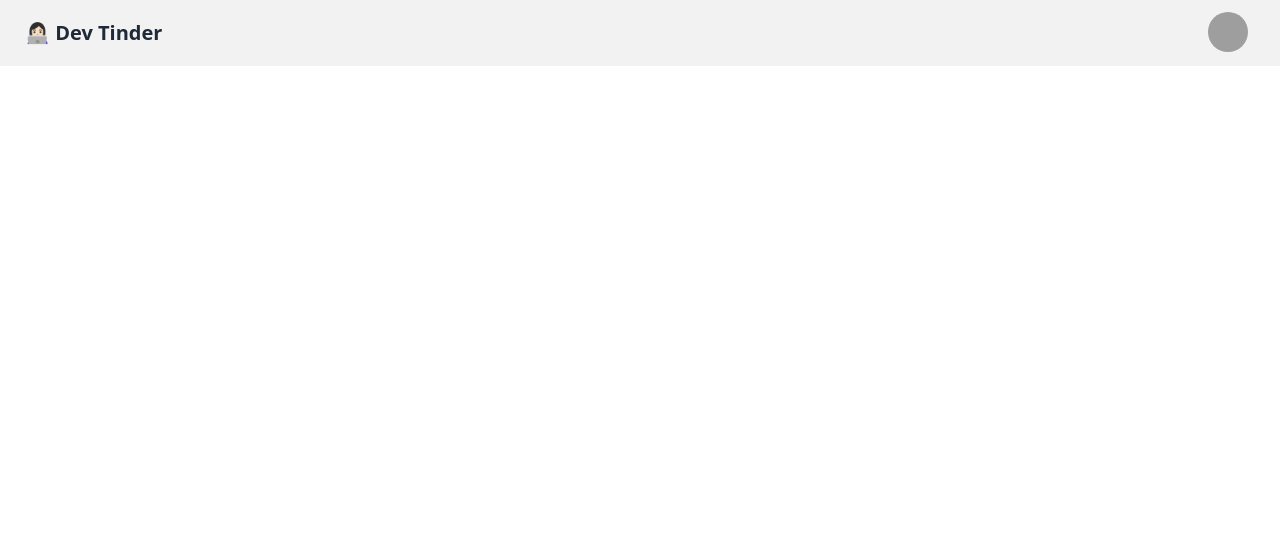
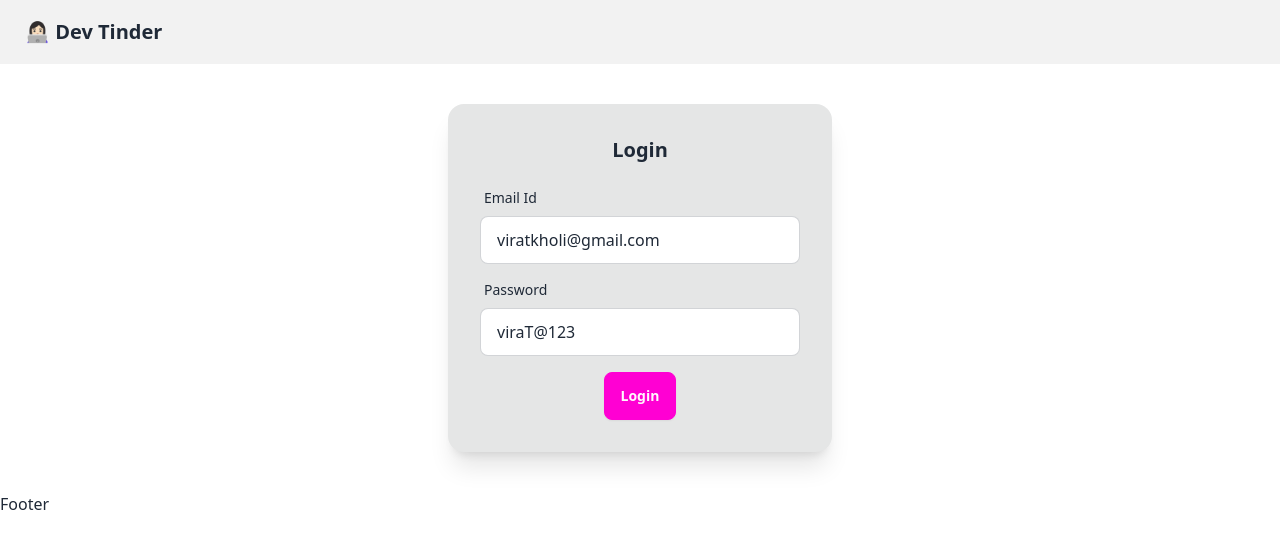
Before and after one commit to DhanashreeBalaji/devTinder-web, a React (Vite) app: page /login in a window 1280 px wide. Shown: the top 548 px of the page. Built offline with nearby package versions, Linux system fonts and the light colour scheme; grey boxes are pictures that could not be loaded.

Commit message:
Routing and set up Redux store

```diff
--- a/package.json
+++ b/package.json
@@ -10,8 +10,12 @@
     "preview": "vite preview"
   },
   "dependencies": {
+    "@reduxjs/toolkit": "^2.3.0",
+    "axios": "^1.7.7",
     "react": "^18.3.1",
-    "react-dom": "^18.3.1"
+    "react-dom": "^18.3.1",
+    "react-redux": "^9.1.2",
+    "react-router-dom": "^6.27.0"
   },
   "devDependencies": {
     "@eslint/js": "^9.11.1",
--- a/src/App.jsx
+++ b/src/App.jsx
@@ -1,45 +1,28 @@
-
+import { Provider } from "react-redux"
+import Body from "./components/Body"
+import Login from "./components/Login"
+import Profile from "./components/Profile"
+import { BrowserRouter, Routes, Route } from "react-router-dom"
+import appStore from "./utils/appStore"
+import Feed from './components/Feed';
 
 function App() {
 
+  return (
+// Providing access to the store for the whole app
+    <Provider store={appStore}>
+    <BrowserRouter basename="/">
+     <Routes>
+      <Route path = "/"        element = { <Body/> } >
+      <Route path = "/"        element = { <Feed/> } />
+      <Route path = "/login"   element = { <Login/> } />
+      <Route path = "/profile" element = { <Profile/> } />
+               </Route>
 
-  return (
-    <>
+     </Routes>
+    </BrowserRouter>
 
-
-<div className="navbar bg-base-200">
-  <div className="flex-1">
-    <a className="btn btn-ghost text-xl"> 👩🏻‍💻 Dev Tinder</a>
-  </div>
-  <div className="flex-none gap-2">
-    {/* <div className="form-control">
-      <input type="text" placeholder="Search" className="input input-bordered w-24 md:w-auto" />
-    </div> */}
-    <div className="dropdown dropdown-end mx-5">
-      <div tabIndex={0} role="button" className="btn btn-ghost btn-circle avatar">
-        <div className="w-10 rounded-full">
-          <img
-            alt="Tailwind CSS Navbar component"
-            src="https://img.daisyui.com/images/stock/photo-1534528741775-53994a69daeb.webp" />
-        </div>
-      </div>
-      <ul
-        tabIndex={0}
-        className="menu menu-sm dropdown-content bg-base-100 rounded-box z-[1] mt-3 w-52 p-2 shadow">
-        <li>
-          <a className="justify-between">
-            Profile
-            <span className="badge">New</span>
-          </a>
-        </li>
-        <li><a>Settings</a></li>
-        <li><a>Logout</a></li>
-      </ul>
-    </div>
-  </div>
-</div>
-
-    </>
+    </Provider>
   )
 }
 
--- /dev/null
+++ b/src/components/Body.jsx
@@ -0,0 +1,16 @@
+import NavBar from "./NavBar"
+import { Outlet } from "react-router-dom"
+import Footer from "./Footer"
+
+
+const Body = () => {
+  return (
+ <div>
+  <NavBar/>
+  <Outlet/>
+  <Footer/>
+ </div>
+  )
+}
+
+export default Body
--- /dev/null
+++ b/src/components/Feed.jsx
@@ -0,0 +1,9 @@
+import React from 'react'
+
+const Feed = () => {
+  return (
+    <div>Feed</div>
+  )
+}
+
+export default Feed
--- /dev/null
+++ b/src/components/Footer.jsx
@@ -0,0 +1,9 @@
+import React from 'react'
+
+const Footer = () => {
+  return (
+    <div>Footer</div>
+  )
+}
+
+export default Footer
--- /dev/null
+++ b/src/components/Login.jsx
@@ -0,0 +1,82 @@
+import React, { useState } from 'react'
+import axios from 'axios'
+import { useDispatch } from 'react-redux';
+import { adduser } from '../utils/userSlice';
+import { useNavigate } from 'react-router-dom';
+import { BASE_URL } from '../utils/constants'
+
+
+const Login = () => {
+
+  const [emailId, setEmailId] =  useState("viratkholi@gmail.com");
+  const [password,setPassword] = useState("viraT@123");
+  const dispatch = useDispatch();
+  const navigate = useNavigate();
+
+  const handleLogin = async () => {
+    // To make an api call we will use an npm package known as axios
+    try{
+         const res = await axios.post(
+          BASE_URL + "/login",
+          {
+            emailId,
+            password,
+          },
+          {withCredentials: true}
+          // withCrendentials has to passed from frontend when you use axios, only then token is send back to BE for other api calls
+         );
+         console.log(res);
+        //   Adding the details of the loggingIn user to the store which came from backend API Call, and redirect to main page
+         dispatch(adduser(res.data));
+         return navigate("/");
+
+    } catch(err){
+      console.error(err);
+    }
+  }
+
+  return (
+    <div className='flex justify-center my-10'>
+       <div className="card bg-base-300 w-96 shadow-xl">
+  <div className="card-body">
+    <h2 className="card-title mx-auto">Login</h2>
+   <div>
+   <label className="form-control w-full max-w-xs my-2">
+  <div className="label">
+    <span className="label-text">Email Id</span>
+  </div>
+   <input type="text"
+   placeholder="Type here"
+   className="input input-bordered w-full max-w-xs"
+    value = {emailId}
+    // Binding state variable to Ui component
+    onChange={(e) => setEmailId(e.target.value)}
+   />
+
+</label>
+   <label className="form-control w-full max-w-xs my-2">
+  <div className="label">
+    <span className="label-text">Password</span>
+  </div>
+   <input type="text"
+   placeholder="Type here"
+   className="input input-bordered w-full max-w-xs"
+    value = {password}
+    onChange={(e) => setPassword(e.target.value)}
+   />
+
+</label>
+   </div>
+    <div className="card-actions justify-center">
+      <button className="btn btn-secondary"
+      onClick={() => handleLogin()}
+      >Login</button>
+    </div>
+  </div>
+</div>
+    </div>
+
+  )
+}
+
+export default Login
--- /dev/null
+++ b/src/components/NavBar.jsx
@@ -0,0 +1,51 @@
+import { useSelector } from "react-redux";
+
+const NavBar = () => {
+
+//  If the user is logged in, show the photo of the user, for that subscribe to the store
+const user = useSelector((store) => store.user);
+console.log("Subscribed" + user);
+
+  return (
+    <>
+        <div className="navbar bg-base-200">
+  <div className="flex-1">
+    <a className="btn btn-ghost text-xl"> 👩🏻‍💻 Dev Tinder</a>
+  </div>
+  <div className="flex-none gap-2">
+    <div className="form-control">
+
+    </div>
+    {user && (
+      <div className="dropdown dropdown-end mx-5 flex ">
+      <p className="px-4 ">Welcome, {user.firstName} </p>
+      <div tabIndex={0} role="button" className="btn btn-ghost btn-circle avatar">
+        <div className="w-10 rounded-full">
+          <img
+            alt="Tailwind CSS Navbar component"
+            src= {user.photoUrl} />
+        </div>
+      </div>
+      <ul
+        tabIndex={0}
+        className="menu menu-sm dropdown-content bg-base-200 rounded-box z-[1] mt-10 w-52 p-2 shadow">
+        <li>
+          <a className="justify-between">
+            Profile
+            <span className="badge">New</span>
+          </a>
+        </li>
+        <li><a>Settings</a></li>
+        <li><a>Logout</a></li>
+      </ul>
+    </div>
+      )}
+
+  </div>
+</div>
+
+    </>
+  )
+}
+
+export default NavBar;
--- /dev/null
+++ b/src/components/Profile.jsx
@@ -0,0 +1,9 @@
+import React from 'react'
+
+const Profile = () => {
+  return (
+    <div>Profile</div>
+  )
+}
+
+export default Profile
--- /dev/null
+++ b/src/utils/appStore.js
@@ -0,0 +1,10 @@
+import { configureStore } from "@reduxjs/toolkit";
+import userReducer from "./userSlice"
+
+const appStore = configureStore({
+    reducer : {
+        user: userReducer,
+    },
+})
+
+export default appStore;
--- /dev/null
+++ b/src/utils/constants.js
@@ -0,0 +1 @@
+export const BASE_URL = "http://localhost:7777"
--- /dev/null
+++ b/src/utils/userSlice.js
@@ -0,0 +1,18 @@
+import { createSlice } from "@reduxjs/toolkit";
+
+const userSlice = createSlice({
+    name: 'user',
+    initialState: null,
+    reducers : {
+        adduser: (state, action) => {
+            return action.payload;
+        },
+        removeUser: (state,action) => {
+           return null;
+        },
+    },
+});
+
+export const {adduser, removeUser} = userSlice.actions;
+
+export default userSlice.reducer;
```
Also changed, not shown: 2 other files (tests, documents, lock files or other folders).
